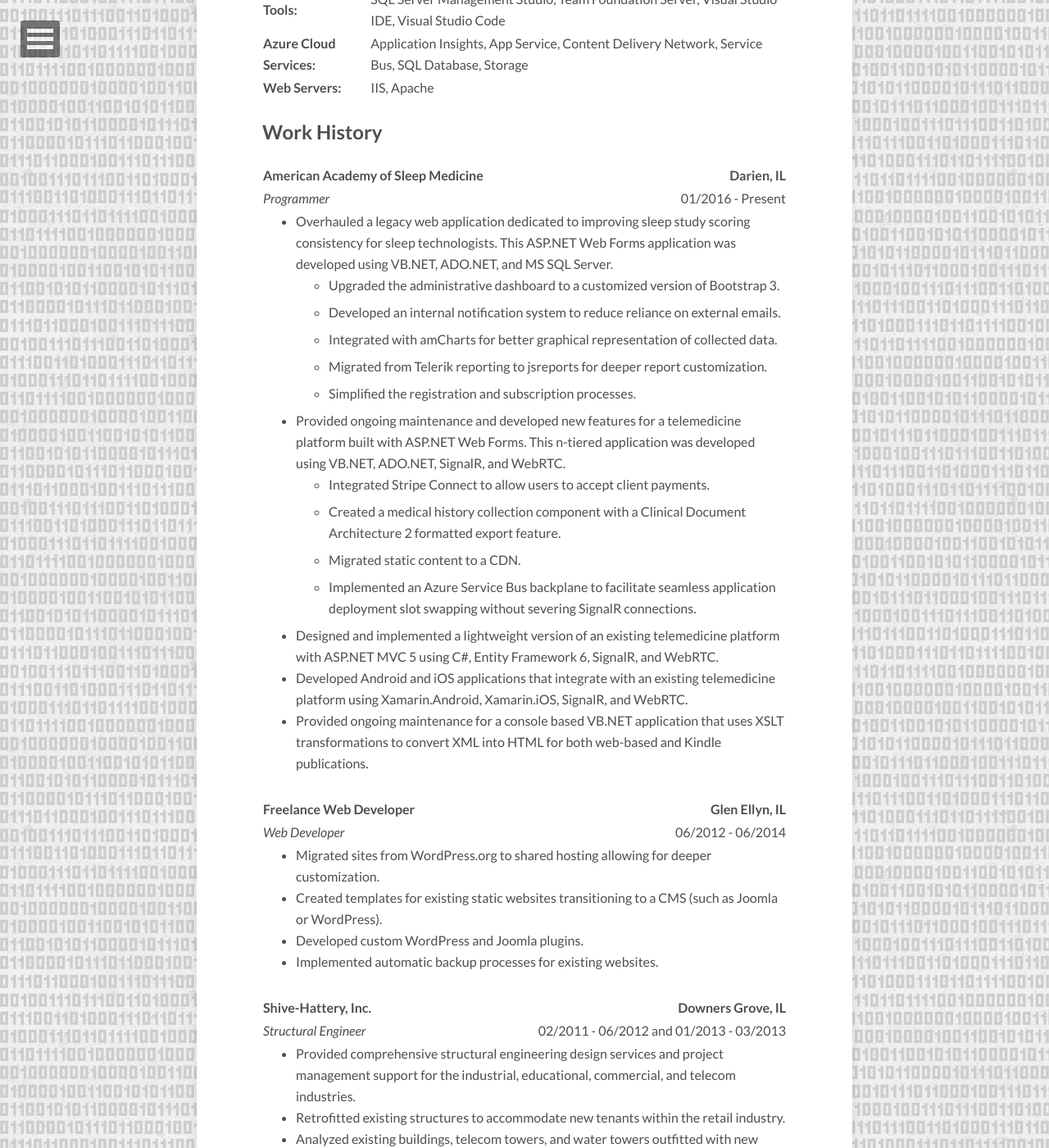
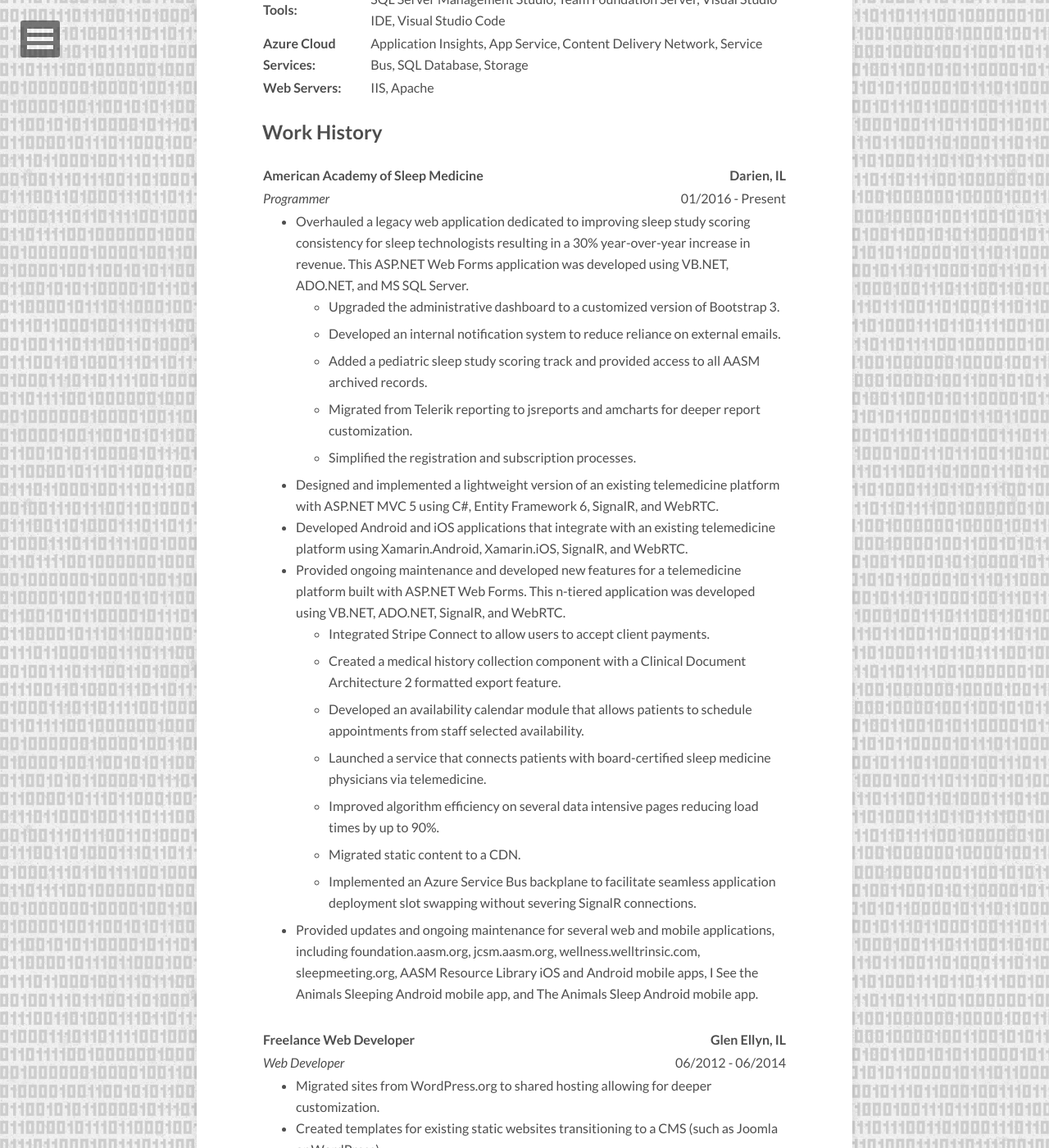
Before and after one commit to JacobMDavidson/JacobMDavidson.github.io, a Jekyll site: the page built from about/index.md, in a window 1280 px wide and 1400 px high, scrolled down 949 px. Shown: the whole window at 82% size. Built offline with Jekyll 4.4.1, drawn with Linux system fonts in a browser that asks for light colours; nearby versions of some CDN libraries.

Commit message:
Update index.md

```diff
--- a/about/index.md
+++ b/about/index.md
@@ -75,24 +75,27 @@
     <tr>
         <td style="text-align: left" colspan="2">
           <ul style="margin: 0px;">
-          <li style="margin-bottom: 0px;">Overhauled a legacy web application dedicated to improving sleep study scoring consistency for sleep technologists. This ASP.NET Web Forms application was developed using VB.NET, ADO.NET, and MS SQL Server.</li>
+          <li style="margin-bottom: 0px;">Overhauled a legacy web application dedicated to improving sleep study scoring consistency for sleep technologists resulting in a 30% year-over-year increase in revenue. This ASP.NET Web Forms application was developed using VB.NET, ADO.NET, and MS SQL Server.</li>
           <ul>
             <li>Upgraded the administrative dashboard to a customized version of Bootstrap 3.</li>
             <li>Developed an internal notification system to reduce reliance on external emails.</li>
-            <li>Integrated with amCharts for better graphical representation of collected data.</li>
-            <li>Migrated from Telerik reporting to jsreports for deeper report customization.</li>
+            <li>Added a pediatric sleep study scoring track and provided access to all AASM archived records.</li>
+            <li>Migrated from Telerik reporting to jsreports and amcharts for deeper report customization.</li>
             <li>Simplified the registration and subscription processes.</li>
           </ul>
+          <li style="margin-bottom: 0px;">Designed and implemented a lightweight version of an existing telemedicine platform with ASP.NET MVC 5 using C#, Entity Framework 6, SignalR, and WebRTC.</li>
+          <li style="margin-bottom: 0px;">Developed Android and iOS applications that integrate with an existing telemedicine platform using Xamarin.Android, Xamarin.iOS, SignalR, and WebRTC.</li>
           <li style="margin-bottom: 0px;">Provided ongoing maintenance and developed new features for a telemedicine platform built with ASP.NET Web Forms. This n-tiered application was developed using VB.NET, ADO.NET, SignalR, and WebRTC.</li>
           <ul>
             <li>Integrated Stripe Connect to allow users to accept client payments.</li>
             <li>Created a medical history collection component with a Clinical Document Architecture 2 formatted export feature.</li>
+            <li>Developed an availability calendar module that allows patients to schedule appointments from staff selected availability.</li>
+            <li>Launched a service that connects patients with board-certified sleep medicine physicians via telemedicine.</li>
+            <li>Improved algorithm efficiency on several data intensive pages reducing load times by up to 90%.</li>
             <li>Migrated static content to a CDN.</li>
             <li>Implemented an Azure Service Bus backplane to facilitate seamless application deployment slot swapping without severing SignalR connections.</li>
           </ul>
-          <li style="margin-bottom: 0px;">Designed and implemented a lightweight version of an existing telemedicine platform with ASP.NET MVC 5 using C#, Entity Framework 6, SignalR, and WebRTC.</li>
-          <li style="margin-bottom: 0px;">Developed Android and iOS applications that integrate with an existing telemedicine platform using Xamarin.Android, Xamarin.iOS, SignalR, and WebRTC.</li>
-          <li style="margin-bottom: 0px;">Provided ongoing maintenance for a console based VB.NET application that uses XSLT transformations to convert XML into HTML for both web-based and Kindle publications.</li>
+          <li style="margin-bottom: 0px;">Provided updates and ongoing maintenance for several web and mobile applications, including foundation.aasm.org, jcsm.aasm.org, wellness.welltrinsic.com, sleepmeeting.org, AASM Resource Library iOS and Android mobile apps, I See the Animals Sleeping Android mobile app, and The Animals Sleep Android mobile app.</li>
         </ul>
       </td>
     </tr>
```
